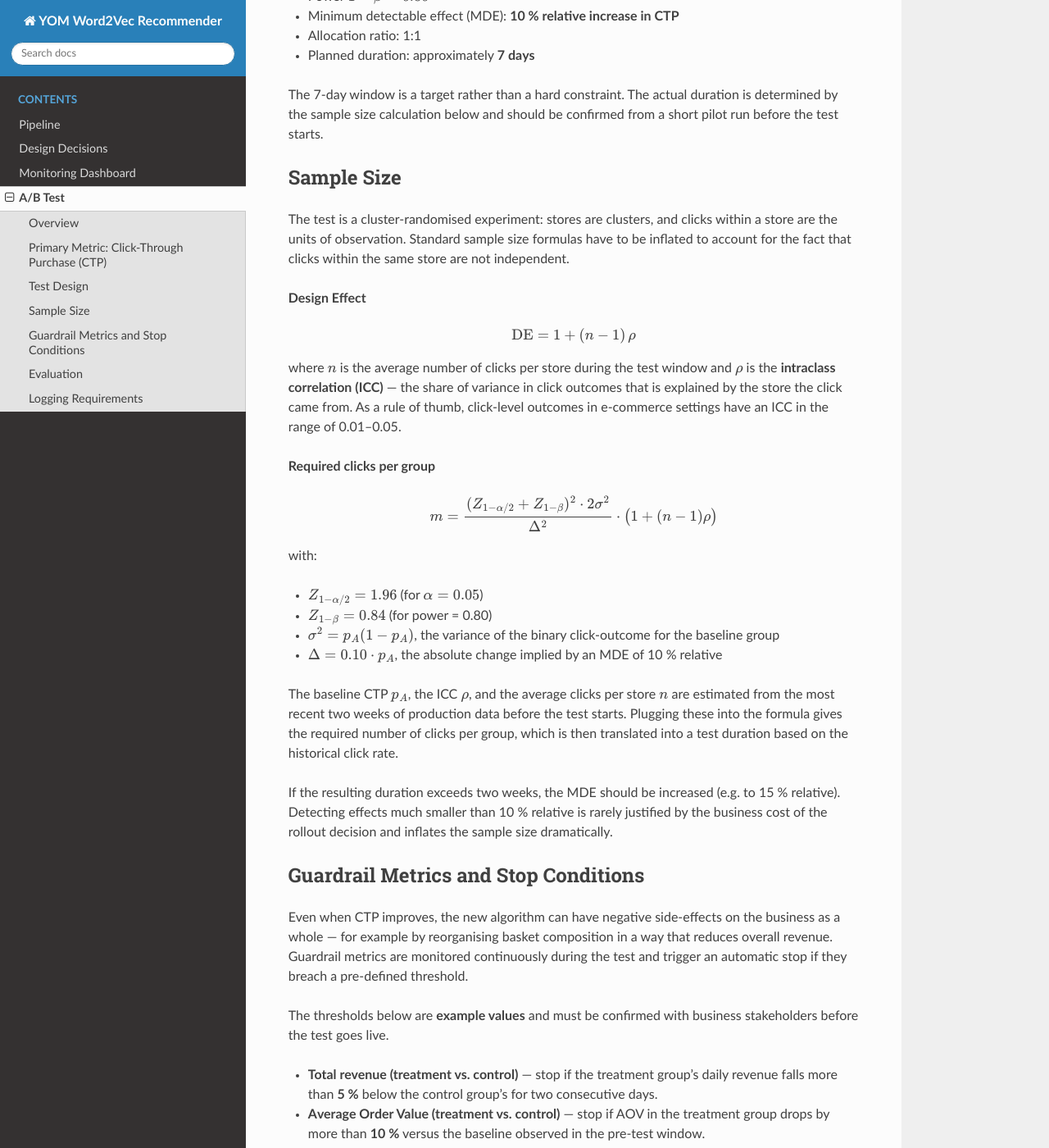
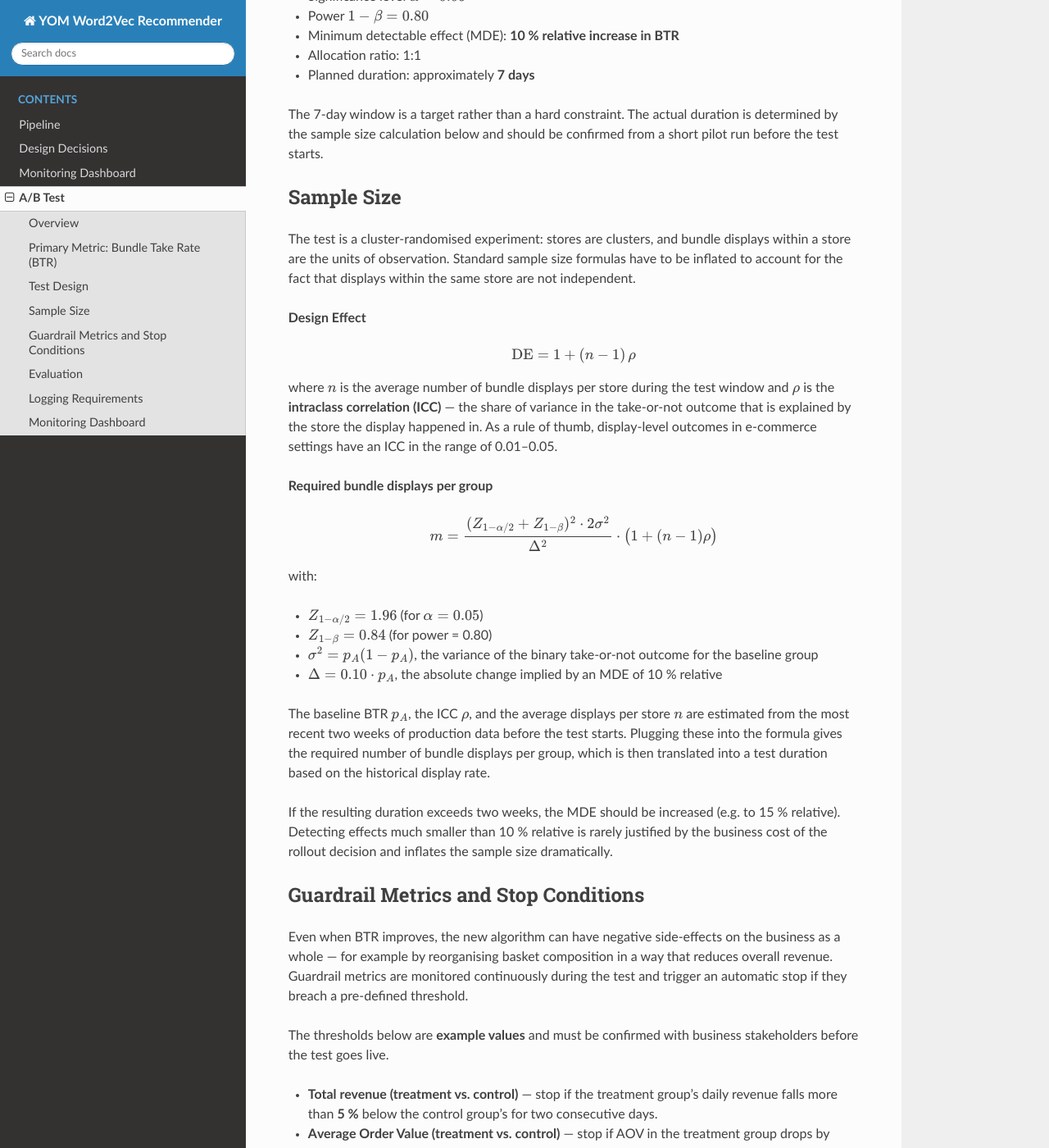
Before and after one commit to chris026/YOM-Word2Vec, a Sphinx documentation site: the page built from docs/ab_test.rst, in a window 1280 px wide and 1400 px high, scrolled down 1686 px. Shown: the whole window at 82% size. Built offline with Sphinx 7.4.7 and the Read the Docs theme 3.1.0, drawn with Linux system fonts in a browser that asks for light colours; pages that are not in the unit, such as notebooks, are missing from menus; some of the changed text lies outside the part shown.

Commit message:
update ab test doc

```diff
--- a/docs/ab_test.rst
+++ b/docs/ab_test.rst
@@ -4,8 +4,7 @@ A/B Test
 This page describes the planned online A/B test that compares two
 versions of the bundle recommender. The test is designed to determine,
 with statistical significance, whether the new algorithm improves the
-**Click-Through Purchase (CTP)** rate over the current production
-baseline.
+**Bundle Take Rate (BTR)** over the current production baseline.
 
 The test has not been executed yet. All parameters below are sensible
 defaults chosen to fit the volume of traffic on the platform
@@ -27,26 +26,28 @@ The hypotheses to be tested are:
 
    H_0\!: \mu_A = \mu_B \qquad H_1\!: \mu_B > \mu_A
 
-where :math:`\mu` denotes the mean CTP of a group. The test is therefore
+where :math:`\mu` denotes the mean BTR of a group. The test is therefore
 **one-sided**: the goal is to confirm that B is *better* than A, not
 merely *different* from A. If the data does not support :math:`H_1`,
 the production system stays on Algorithm A.
 
 
-Primary Metric: Click-Through Purchase (CTP)
---------------------------------------------
+Primary Metric: Bundle Take Rate (BTR)
+--------------------------------------
 
-CTP is the share of recommendation clicks that lead to a purchase:
+BTR is the share of displayed bundles that are actually purchased:
 
 .. math::
 
-   \text{CTP} = \frac{\#\,\text{Recommendation Purchases}}{\#\,\text{Recommendation Clicks}}
+   \text{BTR} = \frac{\#\,\text{Bundles purchased}}{\#\,\text{Bundles displayed}}
 
-CTP is the right primary metric for this comparison because it isolates
-the quality of the *ranking* from the quality of the *retrieval*. CTR
-would measure whether a bundle is attractive enough to be clicked, but
-not whether it actually converts. CTP captures exactly the downstream
-behaviour the recommender is supposed to drive.
+BTR is the right primary metric for this comparison because it
+directly measures the bottom-line outcome the recommender is built to
+drive: how often a displayed bundle ends up being bought. Unlike CTR
+or CTP, which only capture one stage of the funnel, BTR collapses the
+entire impression-to-purchase journey into a single number and
+therefore aligns naturally with the *Absolute Additional Sales* KPI
+that the business cares about.
 
 
 Test Design
@@ -83,7 +84,7 @@ depending on how risk-averse the rollout decision should be.
 
 - Significance level :math:`\alpha = 0.05`
 - Power :math:`1 - \beta = 0.80`
-- Minimum detectable effect (MDE): **10 % relative increase in CTP**
+- Minimum detectable effect (MDE): **10 % relative increase in BTR**
 - Allocation ratio: 1:1
 - Planned duration: approximately **7 days**
 
@@ -96,9 +97,9 @@ Sample Size
 -----------
 
 The test is a cluster-randomised experiment: stores are clusters, and
-clicks within a store are the units of observation. Standard sample
-size formulas have to be inflated to account for the fact that clicks
-within the same store are not independent.
+bundle displays within a store are the units of observation. Standard
+sample size formulas have to be inflated to account for the fact that
+displays within the same store are not independent.
 
 **Design Effect**
 
@@ -106,13 +107,14 @@ within the same store are not independent.
 
    \text{DE} = 1 + (n - 1)\,\rho
 
-where :math:`n` is the average number of clicks per store during the
-test window and :math:`\rho` is the **intraclass correlation (ICC)** —
-the share of variance in click outcomes that is explained by the store
-the click came from. As a rule of thumb, click-level outcomes in
-e-commerce settings have an ICC in the range of 0.01–0.05.
+where :math:`n` is the average number of bundle displays per store
+during the test window and :math:`\rho` is the **intraclass correlation
+(ICC)** — the share of variance in the take-or-not outcome that is
+explained by the store the display happened in. As a rule of thumb,
+display-level outcomes in e-commerce settings have an ICC in the range
+of 0.01–0.05.
 
-**Required clicks per group**
+**Required bundle displays per group**
 
 .. math::
 
@@ -124,15 +126,16 @@ with:
 - :math:`Z_{1-\alpha/2} = 1.96` (for :math:`\alpha = 0.05`)
 - :math:`Z_{1-\beta} = 0.84` (for power = 0.80)
 - :math:`\sigma^2 = p_A (1 - p_A)`, the variance of the binary
-  click-outcome for the baseline group
+  take-or-not outcome for the baseline group
 - :math:`\Delta = 0.10 \cdot p_A`, the absolute change implied by an
   MDE of 10 % relative
 
-The baseline CTP :math:`p_A`, the ICC :math:`\rho`, and the average
-clicks per store :math:`n` are estimated from the most recent two weeks
-of production data before the test starts. Plugging these into the
-formula gives the required number of clicks per group, which is then
-translated into a test duration based on the historical click rate.
+The baseline BTR :math:`p_A`, the ICC :math:`\rho`, and the average
+displays per store :math:`n` are estimated from the most recent two
+weeks of production data before the test starts. Plugging these into
+the formula gives the required number of bundle displays per group,
+which is then translated into a test duration based on the historical
+display rate.
 
 If the resulting duration exceeds two weeks, the MDE should be
 increased (e.g. to 15 % relative). Detecting effects much smaller than
@@ -143,7 +146,7 @@ decision and inflates the sample size dramatically.
 Guardrail Metrics and Stop Conditions
 -------------------------------------
 
-Even when CTP improves, the new algorithm can have negative
+Even when BTR improves, the new algorithm can have negative
 side-effects on the business as a whole — for example by reorganising
 basket composition in a way that reduces overall revenue. Guardrail
 metrics are monitored continuously during the test and trigger an
@@ -170,7 +173,7 @@ before any further experimentation.
 Evaluation
 ----------
 
-After the test window closes, CTP is computed per store, and the two
+After the test window closes, BTR is computed per store, and the two
 groups are compared with **Welch's t-test** on the store-level rates.
 Welch's t-test is preferred over Student's t-test because the two
 groups can have different variances, especially after stratification.
@@ -200,7 +203,7 @@ Reject :math:`H_0` in favour of :math:`H_1` if :math:`t > t_{\text{crit}}`,
 where :math:`t_{\text{crit}}` is the one-sided critical value at
 :math:`\alpha = 0.05` for :math:`n_{df}` degrees of freedom (≈ 1.645
 for large :math:`n_{df}`). A rejection is interpreted as evidence that
-Algorithm B improves CTP over Algorithm A and justifies the rollout.
+Algorithm B improves BTR over Algorithm A and justifies the rollout.
 A non-rejection means production stays on Algorithm A.
 
 
@@ -229,3 +232,40 @@ Logs are written in JSON for the event stream and aggregated nightly
 into Parquet files for analysis. Store-to-group assignments are
 recorded in a separate, immutable table at the start of the test and
 are never modified during the run.
+
+
+Monitoring Dashboard
+--------------------
+
+A dedicated Metabase dashboard tracks the A/B test in near-real-time.
+It is the primary surface for spotting guardrail breaches and getting
+an intuitive sense of how the test is progressing before the formal
+evaluation at the end of the window. The dashboard uses the labels
+``baseline_algo`` and ``advanced_algo`` for groups A and B
+respectively.
+
+**Section 1 — Executive Overview**
+
+A row of side-by-side comparisons between the two groups.
+
+- *CTR — A/B comparison over time* — hourly CTR for each algorithm.
+  Sustained, parallel lines indicate that the experiment is running
+  cleanly. Sudden divergence or convergence outside the expected
+  effect size warrants a closer look at the logging pipeline before
+  trusting downstream metrics.
+- *Bundle Take Rate — by Algo* — daily BTR per group as a grouped bar
+  chart. This is the primary visual readout of the test outcome and
+  the chart to watch over the test window.
+- *Absolute Additional Sales — Baseline Algo* and *— Advanced Algo* —
+  two KPI tiles with daily attributed revenue per group, including
+  day-over-day deltas. Used together with the revenue guardrail.
+
+**Section 2 — Sankey Analysis**
+
+A Sankey diagram of the conversion funnel split by algorithm. Each
+group's flow from ``impression`` through ``click``, ``add_to_basket``
+and ``purchased`` is shown side by side, making it visually obvious
+where one algorithm is leaking users compared to the other and at
+which stage the gap (if any) opens up. This view complements the BTR
+chart: BTR shows *whether* the new algorithm is better, the Sankey
+shows *where* the difference is coming from.
```
